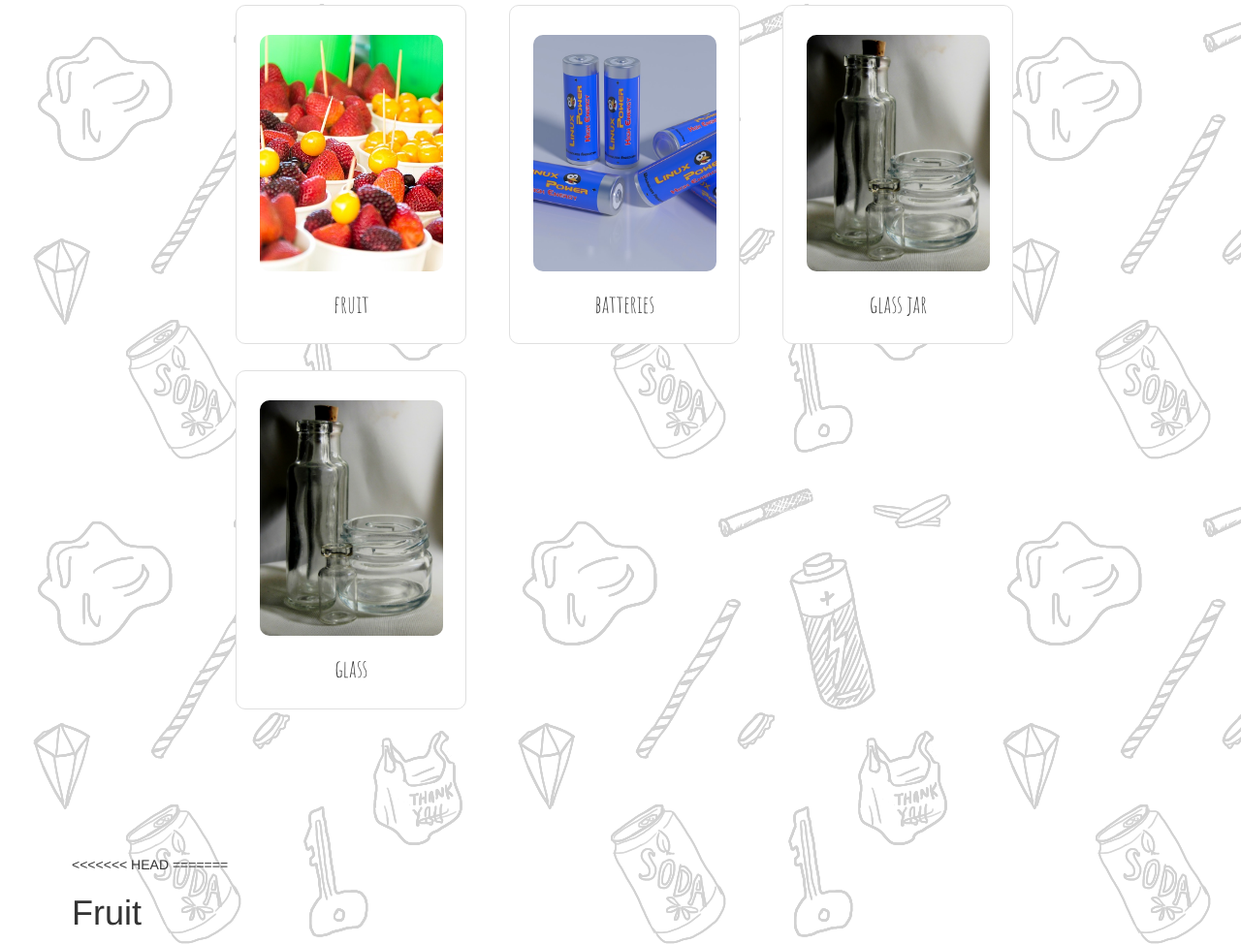
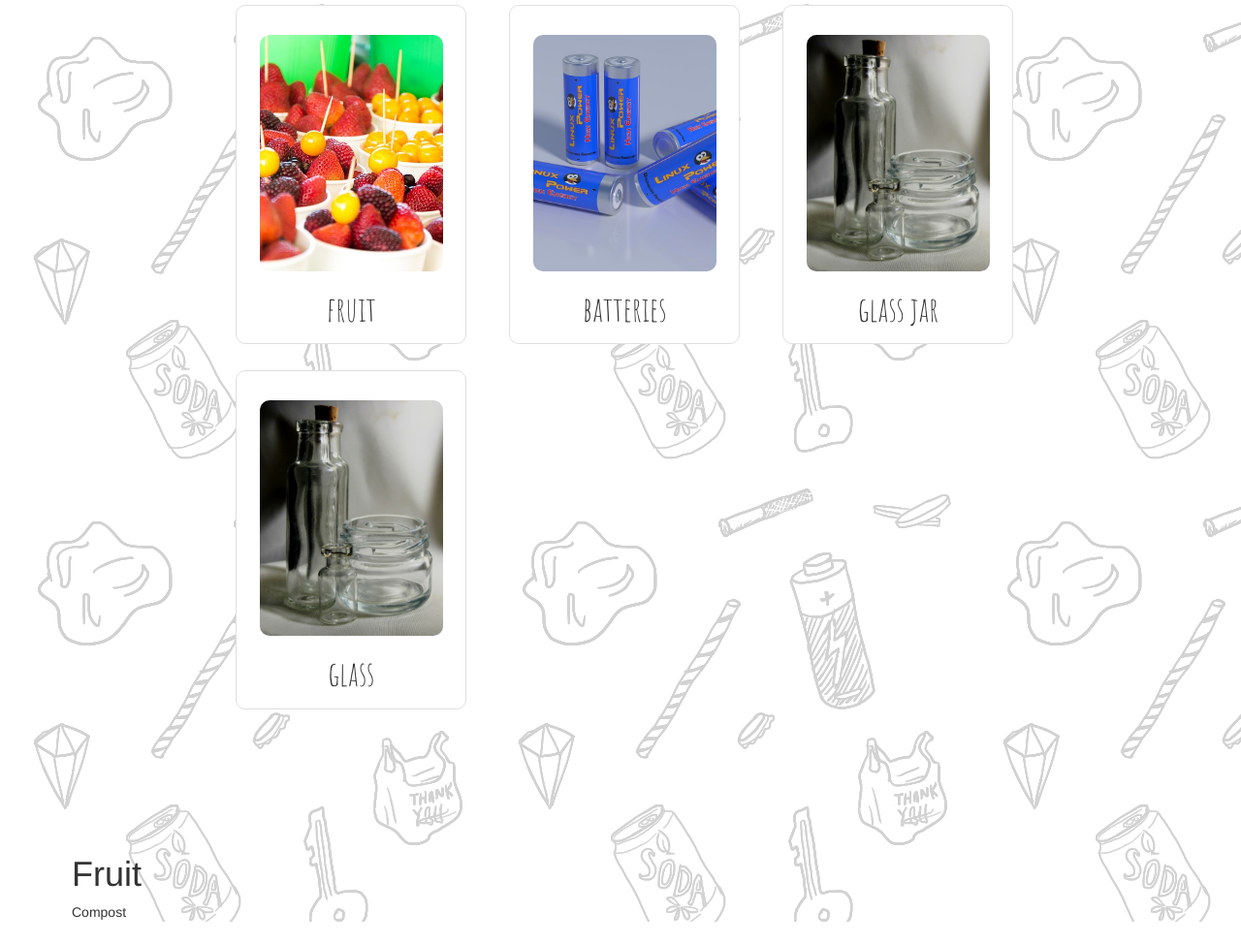
Before and after one commit to chynu/isittrash, a Django app: template templates/index.html in a window 1280 px wide. Shown: the part 1011-1985 px from the top of the page at 97% size. After the commit the page ends 1962 px from the top, so only its background shows below. Run offline with Django 3.2, Linux system fonts and the light colour scheme; the template is opened without the code that fills it, so the values that code supplies are empty; some libraries are stand-ins or nearby versions; some web fonts are replaced.

Commit message:
changes blah

```diff
--- a/stylesheets/index.css
+++ b/stylesheets/index.css
@@ -127,7 +127,7 @@ ul{
 	border-radius:10px;
 }
 .trash h2 {
-	font-size:25px;
+	font-size:35px;
 }
 .content-right{
 	margin-right:0;
--- a/templates/index.html
+++ b/templates/index.html
@@ -213,8 +213,6 @@
 });
 	</script>
 
-<<<<<<< HEAD
-=======
 	<div id= 'fruithtml'>
 		<h1>Fruit</h1>
 	 	<p>Compost</p>
@@ -232,6 +230,5 @@
 		});
 	});
 	</script>
->>>>>>> origin/master
 </body>
 </html>
```
